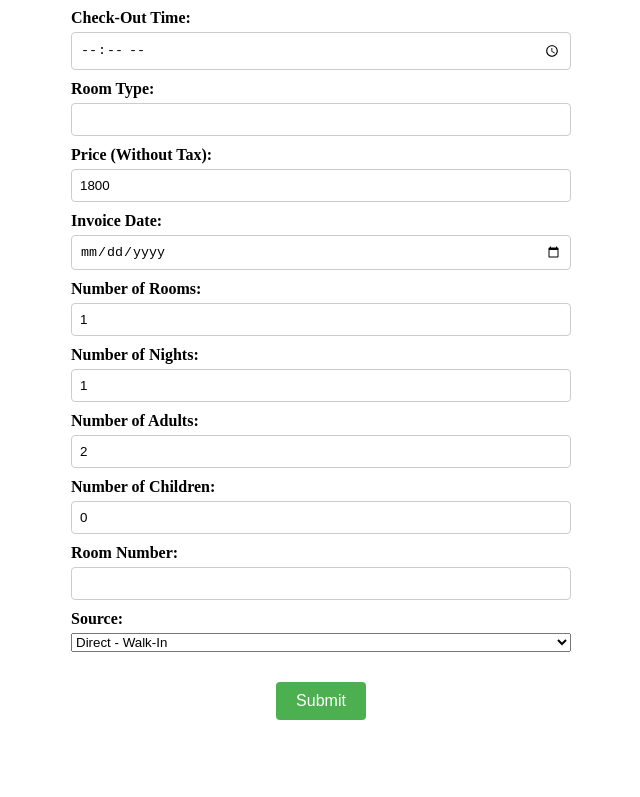
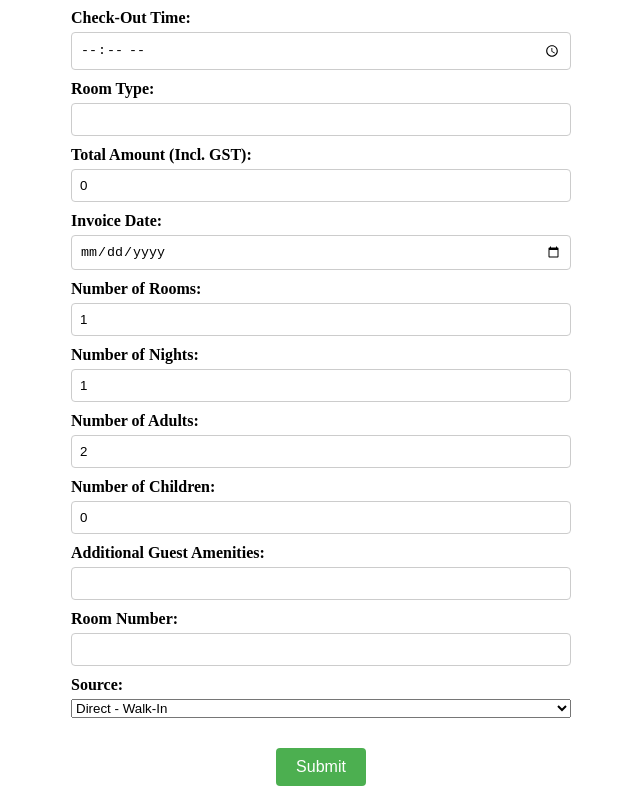
Before and after one commit to Punyak1/bill-generator, an Angular app: page /bill in a window 1280 px wide. Shown: the part 417-1214 px from the top of the page, without its empty margins (319-959 px from the left). Before the commit the page ends 1167 px from the top, so only its background shows below. Built offline with nearby package versions, Linux system fonts and the light colour scheme.

Commit message:
calculate taxable amount from total

```diff
--- a/src/app/bill/bill.component.html
+++ b/src/app/bill/bill.component.html
@@ -46,14 +46,14 @@
         </datalist>
     </div>
 
-    <div class="form-group">
-      <label>Price (Without Tax):</label>
-      <input type="number" name="taxable" [(ngModel)]="taxable" required list="priceSuggestion"/>
-        <datalist id="priceSuggestion">
-        <option value=1800></option>
-        <option value=2200></option>
-        </datalist>
-    </div>
+  <div class="form-group">
+    <label>Total Amount (Incl. GST):</label>
+    <input type="number" name="total" [(ngModel)]="total" required list="totalSuggestion"/>
+    <datalist id="totalSuggestion">
+      <option value="1800"></option>
+      <option value="2200"></option>
+    </datalist>
+  </div>
 
 
     <div class="form-group">
@@ -79,6 +79,15 @@
     <div class="form-group">
       <label>Number of Children:</label>
       <input type="number" name="numberOfChildren" [(ngModel)]="numberOfChildren" required />
+    </div>
+
+    <div class="form-group">
+      <label>Additional Guest Amenities:</label>
+      <input name="amenities" [(ngModel)]="amenities" list="AmenitiesSuggestion" required />
+      <datalist id="AmenitiesSuggestion">
+      <option value="No"></option>
+      <option value="Extra Bedding"></option>
+      </datalist>
     </div>
 
     <div class="form-group">
@@ -125,6 +134,7 @@
         <p><strong>Source:</strong> {{ source }}</p>
         <p><strong>Check-In:</strong> {{ checkInDate }} {{ checkInTime }}</p>
         <p><strong>Check-Out:</strong> {{ checkOutDate }} {{ checkOutTime }}</p>
+        <p><strong>Additional Amenities:</strong> {{ amenities }}</p>
       </div>
 
       <div class="right">
--- a/src/app/bill/bill.component.ts
+++ b/src/app/bill/bill.component.ts
@@ -29,10 +29,11 @@ export class BillComponent {
   invoiceDate = '';
   invoiceNumber = '';
   bookingId = '';
-  cgst = 0;
-  sgst = 0;
-  total = 0;
-  taxable = 1800;
+  amenities = '';
+  cgst = 0.00;
+  sgst = 0.00;
+  total = 0.00;
+  taxable = 0.00;
   numberOfRooms = 1;
   numberOfNights = 1;
   numberOfAdults = 2;
@@ -52,11 +53,13 @@ export class BillComponent {
   }
 
   calculateGST() {
-    const rate = 0.06; // 6% CGST + 6% SGST
-    this.taxable= Number(this.taxable) || 0;
-    this.cgst = +(this.taxable * rate).toFixed(2);
-    this.sgst = +(this.taxable * rate).toFixed(2);
-    this.total = +(this.taxable + this.cgst + this.sgst).toFixed(2);
+    const rate = 1.12; // 6% CGST + 6% SGST
+    this.total = (Number(this.total) || 0);
+    const val = this.total/rate;
+    this.cgst = parseFloat(((this.total-val)/2).toFixed(2));
+    this.sgst = this.cgst;
+    this.total = parseFloat(this.total.toFixed(2));
+    this.taxable = parseFloat((this.total-this.cgst-this.sgst).toFixed(2));
   }
 
   onSubmit(form: NgForm) {
```
